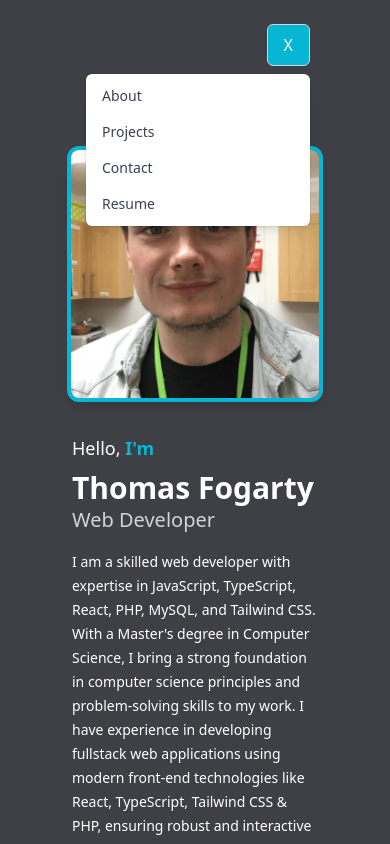
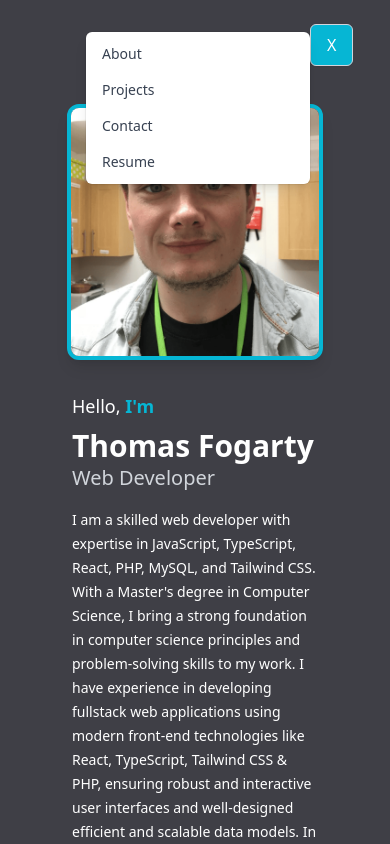
Before and after one commit to Thoss24/portfolio, a React (Create React App) app: page / in a window 390 px wide. Both pictures are taken after a click on the element 298 px from the left and 36 px from the top of the page. Shown: the top 844 px of the page. Built offline with nearby package versions, Linux system fonts and the light colour scheme.

Commit message:
fixed modal dropdown display on mobile

```diff
--- a/src/components/Heading.tsx
+++ b/src/components/Heading.tsx
@@ -32,8 +32,8 @@ const Heading: React.FC<{}> = (props) => {
   };
 
   const dropdownModal = (
-    <div className="relative inline-block text-left">
-    <div>
+    <div className="relative text-left">
+    <div className="absolute" >
       <button
         onClick={toggleModal}
         className="inline-flex justify-center w-full rounded-md border border-gray-300 shadow-sm px-4 py-2 bg-cyan-500 text-white hover:bg-cyan-500 focus:outline-none focus:ring-2 focus:ring-offset-2 focus:ring-blue-500"
@@ -114,7 +114,7 @@ const Heading: React.FC<{}> = (props) => {
           ></div>
         </motion.div>
       </div>
-      <h2 className="flex sm:hidden gap-6 mb-6 p-6 content-center justify-end">
+      <h2 className="flex relative sm:hidden gap-6 mb-6 p-6 content-center justify-end">
         <IconContext.Provider
           value={{
             color: "white",
@@ -122,7 +122,7 @@ const Heading: React.FC<{}> = (props) => {
             size: "1.5em",
           }}
         >
-          <div onClick={toggleModal}>
+          <div className="absolute" onClick={toggleModal}>
             {!isOpen && <CiMenuBurger />}
           </div>
           {isOpen && dropdownModal}
```
